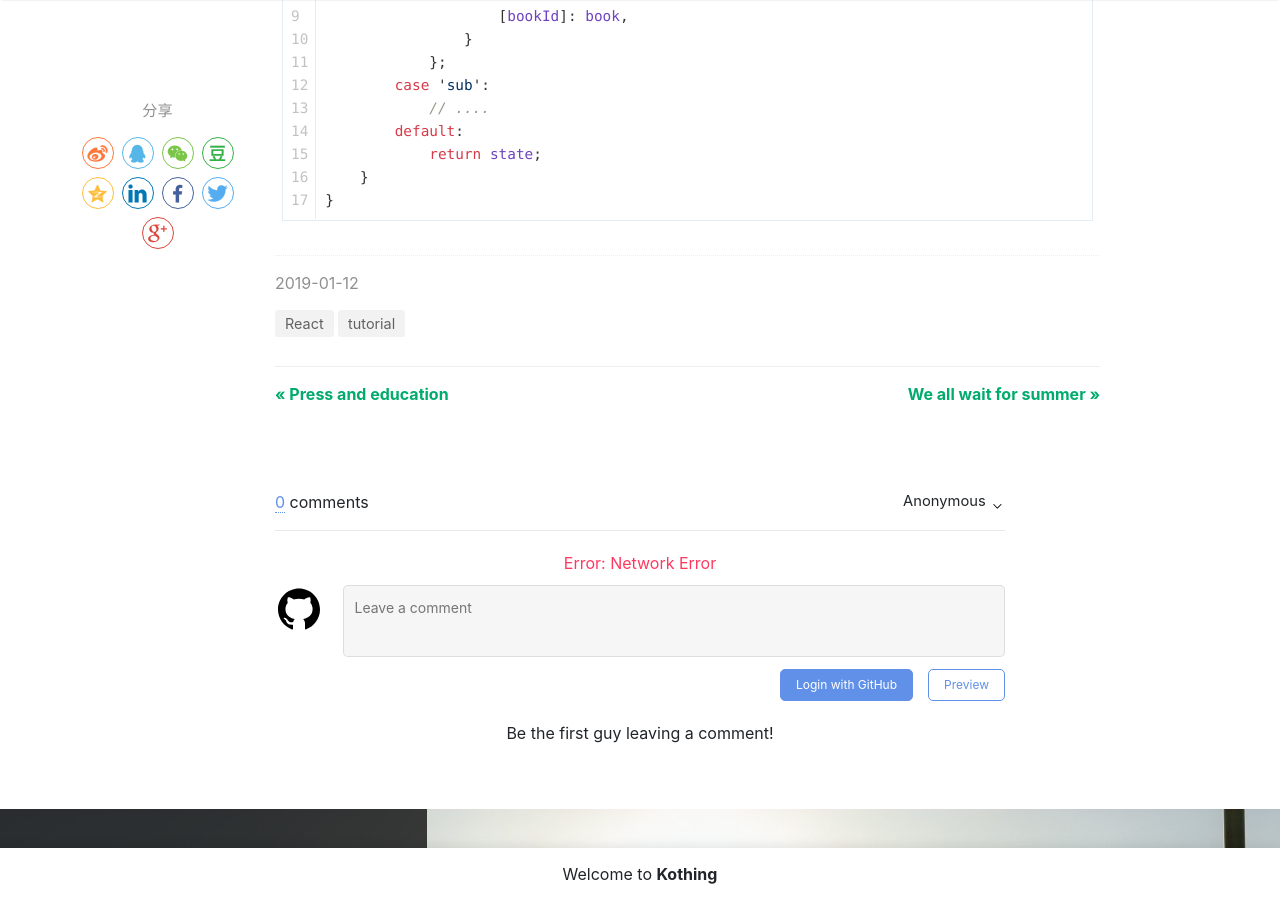
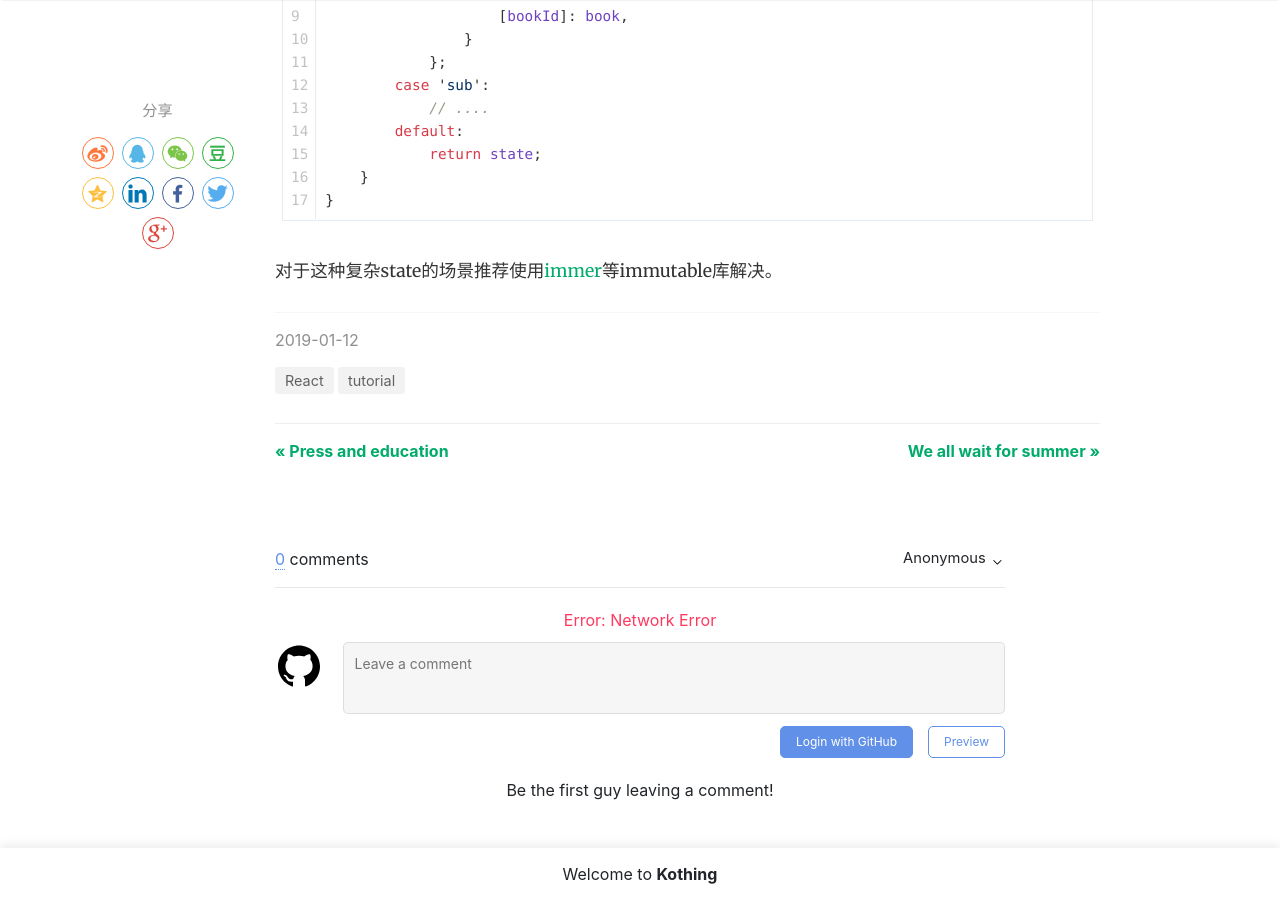
Before and after one commit to kothing/kothing.github.io, a Jekyll site: the page built from _posts/2019-01-12-react-hook--useReducer.md, in a window 1280 px wide and 900 px high, scrolled down 3135 px. Built offline with Jekyll 4.4.1, drawn with Linux system fonts in a browser that asks for light colours; nearby versions of some CDN libraries; comment, search, counter and statistics services are not loaded.

Commit message:
Update 2019-01-12-react-hook--useReducer.md

````diff
--- a/_posts/2019-01-12-react-hook--useReducer.md
+++ b/_posts/2019-01-12-react-hook--useReducer.md
@@ -88,3 +88,4 @@ function bookReducer(state, action) {
     }
 }
 ```
+对于这种复杂state的场景推荐使用[immer](https://github.com/immerjs/immer "immer")等immutable库解决。
````
